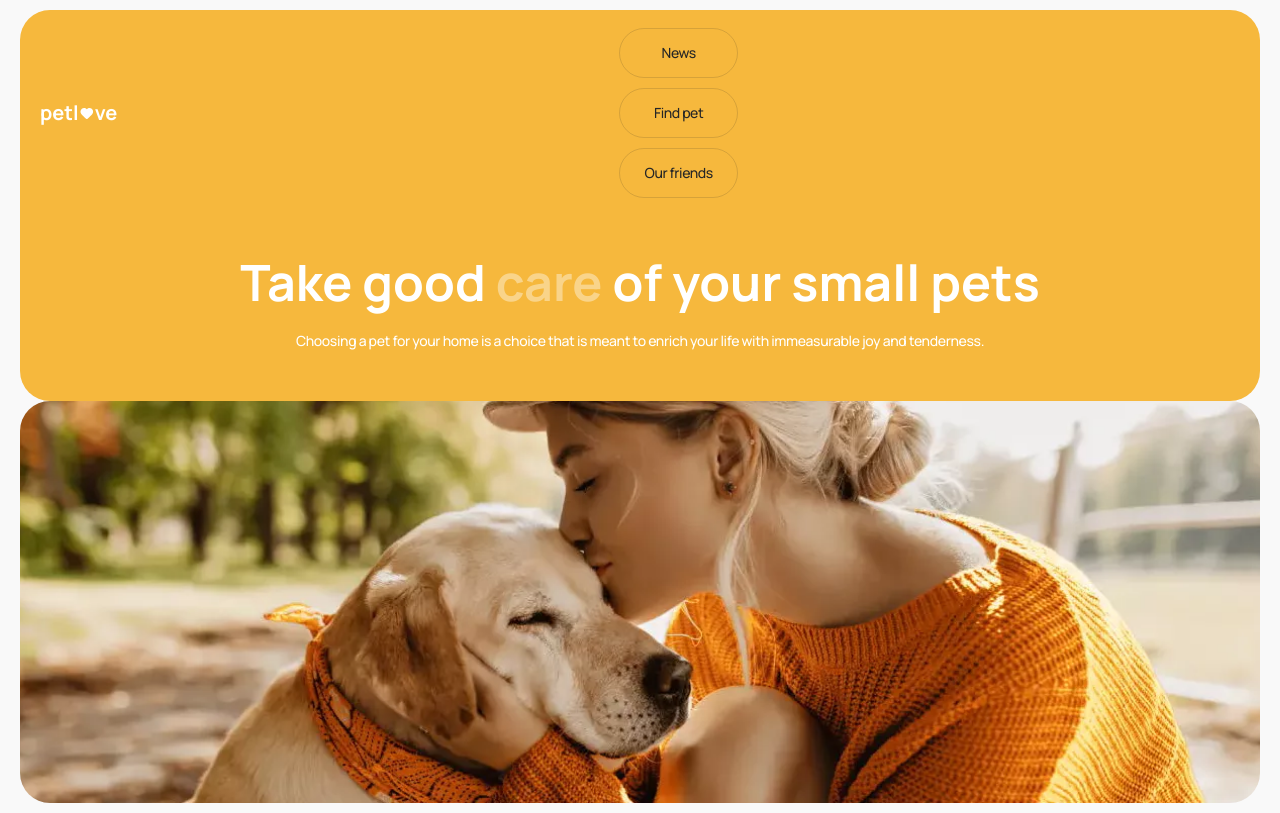
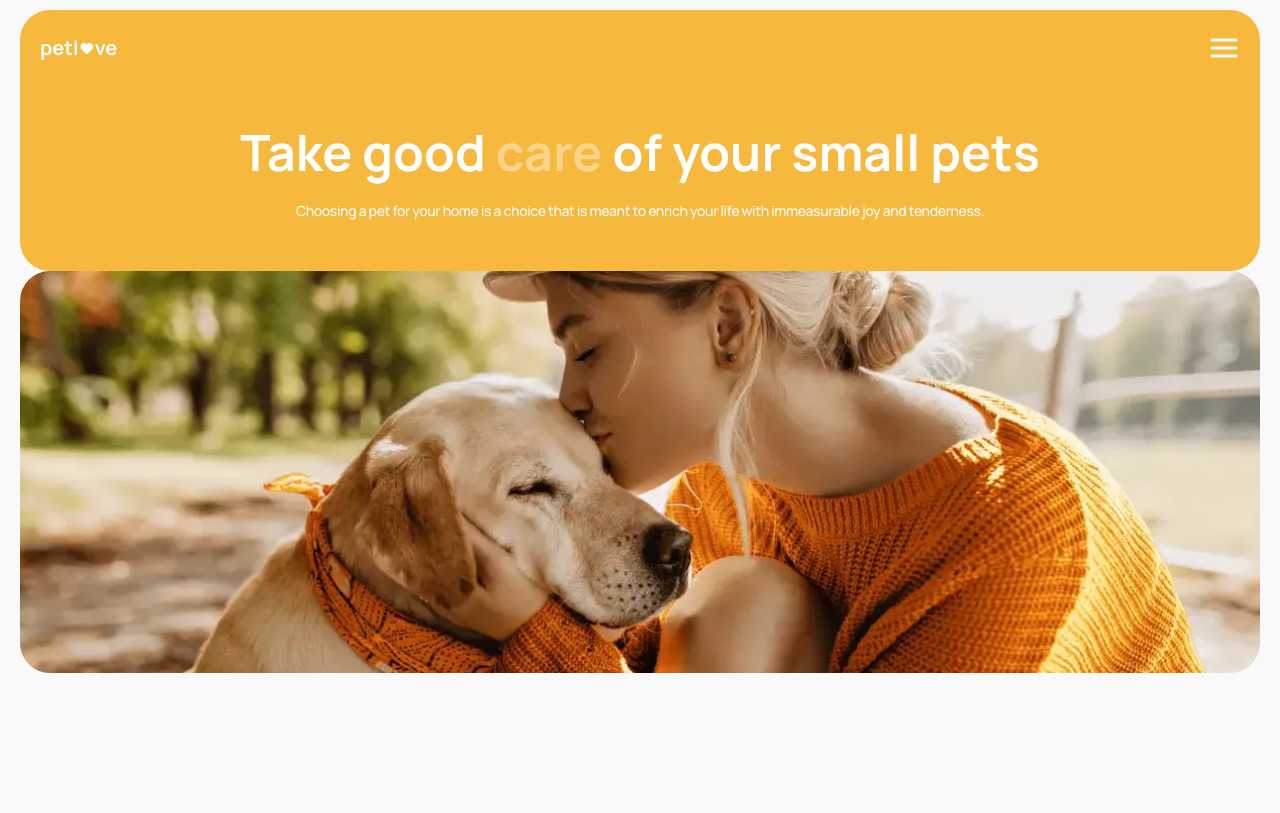
Before and after one commit to AnnVynnychenko/petlove-next-pet-project, a Next.js app: page / in a window 1280 px wide. Built offline with nearby package versions, Linux system fonts and the light colour scheme.

Commit message:
refactor: temporarily remove xl styles during mobile-first layout work

```diff
--- a/src/components/Header/BurgerMenu/BurgerMenu.jsx
+++ b/src/components/Header/BurgerMenu/BurgerMenu.jsx
@@ -28,10 +28,7 @@ export default function BurgerMenu({ onClose }) {
     <>
       <div
         onClick={onClose}
-        className={twMerge(
-          'fixed inset-0 bg-transparent xl:hidden',
-          menuBackdrop
-        )}
+        className={twMerge('fixed inset-0 bg-transparent', menuBackdrop)}
         aria-hidden="true"
       ></div>
       <div
@@ -39,7 +36,7 @@ export default function BurgerMenu({ onClose }) {
         aria-modal="true"
         aria-label="Navigation menu"
         className={twMerge(
-          'fixed top-0 right-0 flex flex-col gap-5 justify-between w-[58vw] h-[100dvh] px-5 pt-15 pb-10 xl:hidden',
+          'fixed top-0 right-0 flex flex-col gap-5 justify-between w-[58vw] h-[100dvh] px-5 pt-15 pb-10',
           menu,
           burgerMenuBgClasses
         )}
--- a/src/components/Header/BurgerMenu/BurgerMenuBtn.jsx
+++ b/src/components/Header/BurgerMenu/BurgerMenuBtn.jsx
@@ -16,12 +16,12 @@ export default function BurgerMenuBtn({
       aria-label={isMenuOpen ? 'Close menu' : 'Open menu'}
       aria-expanded={isMenuOpen}
       className={twMerge(
-        'transition-colors duration-[var(--duration-custom)] ease-custom outline-none xl:hidden',
+        'transition-colors duration-[var(--duration-custom)] ease-custom outline-none',
         burgerClasses
       )}
       {...props}
     >
-      <Icon name="burger-menu" className="size-8 xl:hidden" />
+      <Icon name="burger-menu" className="size-8" />
     </button>
   );
 }
--- a/src/components/Header/Header.jsx
+++ b/src/components/Header/Header.jsx
@@ -31,9 +31,6 @@ export default function Header() {
           textColor={isHome ? 'text-white' : undefined}
           heartStyles={isHome ? 'text-white' : 'text-accent'}
         />
-        <div className="hidden xl:block">
-          <MainNav />
-        </div>
         <div className="flex gap-3">
           {isLoggedIn && <UserAvatar />}
           <BurgerMenuBtn
```
